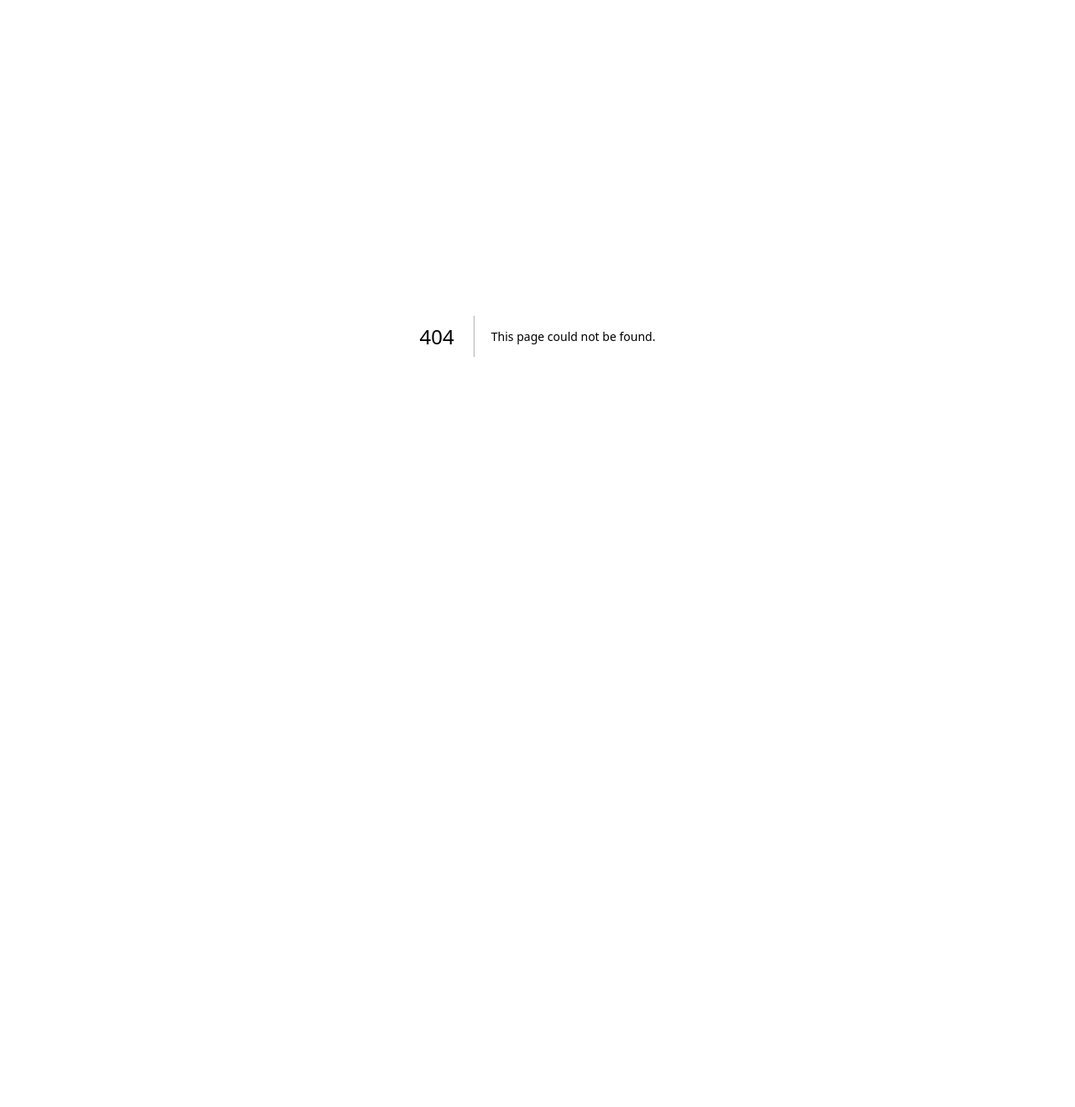
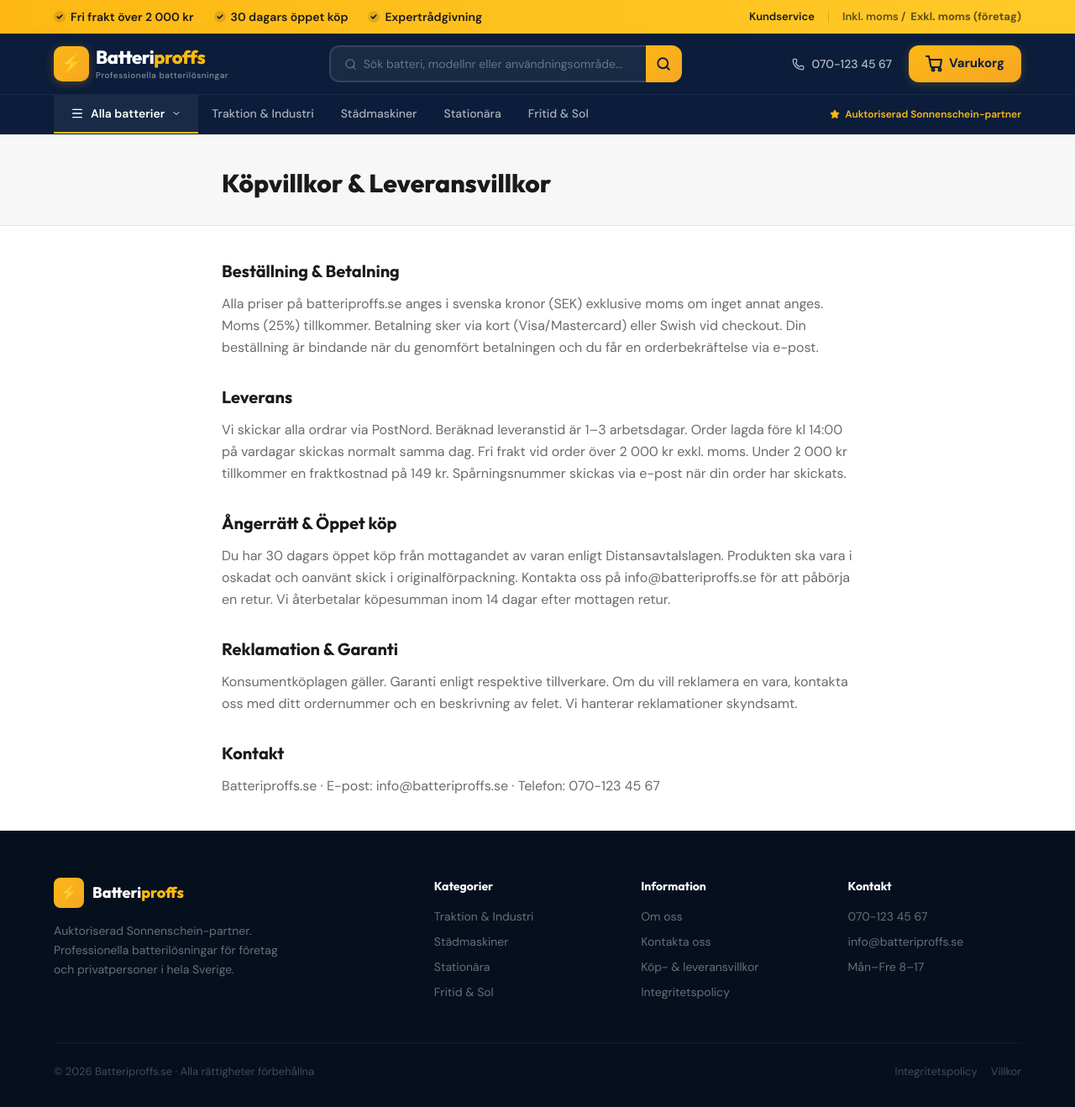
Before and after one commit to joelstolt/batteri, a Next.js app: page /villkor in a window 1280 px wide. Before the commit this address had no page. Shown: the whole page at 84% size. Before the commit the page ends 800 px from the top, so only its background shows below. Built offline with nearby package versions, Linux system fonts and the light colour scheme.

Commit message:
v5 - alla länkar fungerar, policysidor, CTA-knappar

```diff
--- /dev/null
+++ b/app/integritet/page.js
@@ -0,0 +1,48 @@
+import TopBar from "@/components/TopBar"
+import Header from "@/components/Header"
+import Footer from "@/components/Footer"
+
+export const metadata = {
+  title: "Integritetspolicy — Batteriproffs",
+}
+
+export default function IntegritetPage() {
+  return (
+    <>
+      <TopBar />
+      <Header />
+      <div className="bg-white">
+        <div className="border-b border-border bg-surface">
+          <div className="mx-auto max-w-[800px] px-4 pb-8 pt-10 sm:px-6">
+            <h1 className="font-heading text-3xl font-extrabold text-text-dark">Integritetspolicy</h1>
+          </div>
+        </div>
+        <div className="mx-auto max-w-[800px] px-4 py-10 sm:px-6">
+          <div className="flex flex-col gap-8 text-base leading-relaxed text-text-mid">
+            <div>
+              <h2 className="mb-3 font-heading text-xl font-bold text-text-dark">Vilka uppgifter vi samlar in</h2>
+              <p>Vi samlar in personuppgifter som du lämnar vid beställning: namn, e-post, telefonnummer, leveransadress och betalningsuppgifter. Vi samlar även in teknisk data via cookies för att förbättra din upplevelse på sajten.</p>
+            </div>
+            <div>
+              <h2 className="mb-3 font-heading text-xl font-bold text-text-dark">Hur vi använder uppgifterna</h2>
+              <p>Dina uppgifter används för att hantera din beställning, skicka orderbekräftelse och leveransinformation, samt kontakta dig vid frågor om din order. Vi delar aldrig dina uppgifter med tredje part i marknadsföringssyfte.</p>
+            </div>
+            <div>
+              <h2 className="mb-3 font-heading text-xl font-bold text-text-dark">Cookies</h2>
+              <p>Vi använder cookies för att webbplatsen ska fungera korrekt, för att spara din varukorg och för att analysera trafik. Du kan hantera cookies i din webbläsares inställningar.</p>
+            </div>
+            <div>
+              <h2 className="mb-3 font-heading text-xl font-bold text-text-dark">Dina rättigheter</h2>
+              <p>Enligt GDPR har du rätt att begära tillgång till, rättelse av eller radering av dina personuppgifter. Kontakta oss på info@batteriproffs.se för att utöva dina rättigheter.</p>
+            </div>
+            <div>
+              <h2 className="mb-3 font-heading text-xl font-bold text-text-dark">Kontakt</h2>
+              <p>Personuppgiftsansvarig: Batteriproffs.se · E-post: info@batteriproffs.se · Telefon: 070-123 45 67</p>
+            </div>
+          </div>
+        </div>
+      </div>
+      <Footer />
+    </>
+  )
+}
--- /dev/null
+++ b/app/villkor/page.js
@@ -0,0 +1,48 @@
+import TopBar from "@/components/TopBar"
+import Header from "@/components/Header"
+import Footer from "@/components/Footer"
+
+export const metadata = {
+  title: "Köpvillkor & Leveransvillkor — Batteriproffs",
+}
+
+export default function VillkorPage() {
+  return (
+    <>
+      <TopBar />
+      <Header />
+      <div className="bg-white">
+        <div className="border-b border-border bg-surface">
+          <div className="mx-auto max-w-[800px] px-4 pb-8 pt-10 sm:px-6">
+            <h1 className="font-heading text-3xl font-extrabold text-text-dark">Köpvillkor & Leveransvillkor</h1>
+          </div>
+        </div>
+        <div className="mx-auto max-w-[800px] px-4 py-10 sm:px-6">
+          <div className="flex flex-col gap-8 text-base leading-relaxed text-text-mid">
+            <div>
+              <h2 className="mb-3 font-heading text-xl font-bold text-text-dark">Beställning & Betalning</h2>
+              <p>Alla priser på batteriproffs.se anges i svenska kronor (SEK) exklusive moms om inget annat anges. Moms (25%) tillkommer. Betalning sker via kort (Visa/Mastercard) eller Swish vid checkout. Din beställning är bindande när du genomfört betalningen och du får en orderbekräftelse via e-post.</p>
+            </div>
+            <div>
+              <h2 className="mb-3 font-heading text-xl font-bold text-text-dark">Leverans</h2>
+              <p>Vi skickar alla ordrar via PostNord. Beräknad leveranstid är 1–3 arbetsdagar. Order lagda före kl 14:00 på vardagar skickas normalt samma dag. Fri frakt vid order över 2 000 kr exkl. moms. Under 2 000 kr tillkommer en fraktkostnad på 149 kr. Spårningsnummer skickas via e-post när din order har skickats.</p>
+            </div>
+            <div>
+              <h2 className="mb-3 font-heading text-xl font-bold text-text-dark">Ångerrätt & Öppet köp</h2>
+              <p>Du har 30 dagars öppet köp från mottagandet av varan enligt Distansavtalslagen. Produkten ska vara i oskadat och oanvänt skick i originalförpackning. Kontakta oss på info@batteriproffs.se för att påbörja en retur. Vi återbetalar köpesumman inom 14 dagar efter mottagen retur.</p>
+            </div>
+            <div>
+              <h2 className="mb-3 font-heading text-xl font-bold text-text-dark">Reklamation & Garanti</h2>
+              <p>Konsumentköplagen gäller. Garanti enligt respektive tillverkare. Om du vill reklamera en vara, kontakta oss med ditt ordernummer och en beskrivning av felet. Vi hanterar reklamationer skyndsamt.</p>
+            </div>
+            <div>
+              <h2 className="mb-3 font-heading text-xl font-bold text-text-dark">Kontakt</h2>
+              <p>Batteriproffs.se · E-post: info@batteriproffs.se · Telefon: 070-123 45 67</p>
+            </div>
+          </div>
+        </div>
+      </div>
+      <Footer />
+    </>
+  )
+}
--- a/components/BatteryFinder.jsx
+++ b/components/BatteryFinder.jsx
@@ -1,14 +1,15 @@
 "use client"
 
 import { useState } from "react"
+import { useRouter } from "next/navigation"
 import { motion, AnimatePresence } from "framer-motion"
-import { PHONE } from "@/lib/constants"
+import { PHONE, PHONE_LINK } from "@/lib/constants"
 
 const AREAS = [
-  { id: "traktion", label: "Traktion & Industri", icon: "🏗️", sub: "Truckar · Golfbilar · Bygg" },
-  { id: "stad", label: "Städmaskiner", icon: "🧹", sub: "Skurmaskiner · Poleringsmaskiner" },
-  { id: "stationart", label: "Stationära", icon: "🔋", sub: "Permobiler · Hissar · Larm" },
-  { id: "fritid", label: "Fritid & Solenergi", icon: "☀️", sub: "Husbil · Båt · Solceller" },
+  { id: "traktion", slug: "traktion-industri", label: "Traktion & Industri", icon: "🏗️", sub: "Truckar · Golfbilar · Bygg" },
+  { id: "stad", slug: "stadmaskiner", label: "Städmaskiner", icon: "🧹", sub: "Skurmaskiner · Poleringsmaskiner" },
+  { id: "stationart", slug: "stationara", label: "Stationära", icon: "🔋", sub: "Permobiler · Hissar · Larm" },
+  { id: "fritid", slug: "fritid-solenergi", label: "Fritid & Solenergi", icon: "☀️", sub: "Husbil · Båt · Solceller" },
 ]
 
 const VOLTAGES = [
@@ -24,6 +25,7 @@
   const [step, setStep] = useState(0)
   const [area, setArea] = useState(null)
   const [voltage, setVoltage] = useState(null)
+  const router = useRouter()
 
   const handleArea = (a) => { setArea(a); setTimeout(() => setStep(1), 150) }
   const handleVoltage = (v) => { setVoltage(v); setTimeout(() => setStep(2), 150) }
@@ -31,6 +33,12 @@
 
   const selectedArea = AREAS.find((a) => a.id === area)
   const resultCount = RESULT_COUNTS[area] || 2
+
+  const handleShowProducts = () => {
+    if (selectedArea) {
+      router.push(`/kategori/${selectedArea.slug}`)
+    }
+  }
 
   return (
     <motion.div
@@ -134,9 +142,15 @@
                 </p>
               </div>
               <div className="flex gap-2.5">
-                <button className="flex-1 rounded-[10px] bg-amber-bg px-5 py-3.5 text-sm font-bold text-navy transition-transform hover:-translate-y-px">
-                  {voltage === "vet-ej" ? `Ring ${PHONE}` : "Visa produkter"}
-                </button>
+                {voltage === "vet-ej" ? (
+                  <a href={`tel:${PHONE_LINK}`} className="flex flex-1 items-center justify-center rounded-[10px] bg-amber-bg px-5 py-3.5 text-sm font-bold text-navy transition-transform hover:-translate-y-px">
+                    Ring {PHONE}
+                  </a>
+                ) : (
+                  <button onClick={handleShowProducts} className="flex-1 rounded-[10px] bg-amber-bg px-5 py-3.5 text-sm font-bold text-navy transition-transform hover:-translate-y-px">
+                    Visa produkter
+                  </button>
+                )}
                 <button onClick={handleReset} className="rounded-[10px] border border-border bg-surface px-4 py-3.5 text-sm font-semibold text-text-dark hover:bg-border/50">
                   Sök igen
                 </button>
--- a/components/Footer.jsx
+++ b/components/Footer.jsx
@@ -9,7 +9,6 @@
       { label: "Städmaskiner", href: "/kategori/stadmaskiner" },
       { label: "Stationära", href: "/kategori/stationara" },
       { label: "Fritid & Sol", href: "/kategori/fritid-solenergi" },
-      { label: "Tillbehör", href: "/kategori/tillbehor" },
     ],
   },
   {
@@ -17,8 +16,8 @@
     links: [
       { label: "Om oss", href: "/om-oss" },
       { label: "Kontakta oss", href: "/kontakt" },
-      { label: "Leveransvillkor", href: "/leveransvillkor" },
-      { label: "Köpvillkor", href: "/kopvillkor" },
+      { label: "Köp- & leveransvillkor", href: "/villkor" },
+      { label: "Integritetspolicy", href: "/integritet" },
     ],
   },
   {
@@ -86,15 +85,12 @@
             © 2026 Batteriproffs.se · Alla rättigheter förbehållna
           </div>
           <div className="flex gap-4">
-            {["Integritetspolicy", "Cookies", "Villkor"].map((t) => (
-              <Link
-                key={t}
-                href="#"
-                className="text-[13px] text-white/25 transition-colors hover:text-white/50"
-              >
-                {t}
-              </Link>
-            ))}
+            <Link href="/integritet" className="text-[13px] text-white/25 transition-colors hover:text-white/50">
+              Integritetspolicy
+            </Link>
+            <Link href="/villkor" className="text-[13px] text-white/25 transition-colors hover:text-white/50">
+              Villkor
+            </Link>
           </div>
         </div>
       </div>
--- a/components/Header.jsx
+++ b/components/Header.jsx
@@ -142,11 +142,11 @@
         {/* Desktop nav row */}
         <div className="hidden border-t border-white/6 md:block">
           <div className="mx-auto flex h-[46px] max-w-[1200px] items-center px-6">
-            <button className="flex h-[46px] items-center gap-2 border-b-2 border-amber-bg bg-white/6 px-5 text-sm font-semibold text-white transition-colors hover:bg-white/10">
+            <Link href="/kategori/traktion-industri" className="flex h-[46px] items-center gap-2 border-b-2 border-amber-bg bg-white/6 px-5 text-sm font-semibold text-white transition-colors hover:bg-white/10">
               <Menu size={16} />
               Alla batterier
               <ChevronRight size={12} className="rotate-90" />
-            </button>
+            </Link>
 
             {NAV_CATEGORIES.map((item) => (
               <Link
@@ -210,13 +210,13 @@
 
             {/* Links */}
             <div className="border-b border-white/6 px-5 py-4">
-              <Link
-                href="#"
-                className="flex items-center gap-3 rounded-lg px-3 py-3 text-sm font-medium text-white/70 transition-colors hover:bg-white/6 hover:text-white"
+              <button
+                onClick={() => { setMobileMenuOpen(false); setSearchOpen(true) }}
+                className="flex w-full items-center gap-3 rounded-lg px-3 py-3 text-sm font-medium text-white/70 transition-colors hover:bg-white/6 hover:text-white"
               >
                 <Search size={16} />
                 Sök produkter
-              </Link>
+              </button>
               <a
                 href={`tel:${PHONE_LINK}`}
                 className="flex items-center gap-3 rounded-lg px-3 py-3 text-sm font-medium text-white/70 transition-colors hover:bg-white/6 hover:text-white"
--- a/components/Hero.jsx
+++ b/components/Hero.jsx
@@ -1,6 +1,7 @@
 "use client"
 
 import { motion } from "framer-motion"
+import Link from "next/link"
 import BatteryFinder from "./BatteryFinder"
 
 export default function Hero() {
@@ -39,11 +40,27 @@
             <span className="text-amber">för de som vet skillnaden</span>
           </h1>
 
-          <p className="mb-10 max-w-[480px] text-[17px] leading-relaxed text-text-mid">
+          <p className="mb-8 max-w-[480px] text-[17px] leading-relaxed text-text-mid">
             Traktionsbatterier för industrin. Gel-batterier för städmaskiner.
             Stationära lösningar för hissar och larm. Vi säljer inte allt till
             alla — vi säljer rätt batteri till dig.
           </p>
+
+          {/* CTA Buttons */}
+          <div className="mb-10 flex flex-wrap gap-3">
+            <Link
+              href="/kategori/traktion-industri"
+              className="rounded-xl bg-amber-bg px-7 py-3.5 font-heading text-sm font-bold text-navy shadow-sm transition-all hover:-translate-y-px hover:shadow-md sm:text-base"
+            >
+              Utforska sortimentet
+            </Link>
+            <Link
+              href="/kontakt"
+              className="rounded-xl border border-border bg-white px-7 py-3.5 font-heading text-sm font-bold text-text-dark transition-all hover:-translate-y-px hover:border-border-dark hover:shadow-sm sm:text-base"
+            >
+              Kontakta oss
+            </Link>
+          </div>
 
           {/* Stats */}
           <div className="flex flex-wrap gap-8">
--- a/components/TopBar.jsx
+++ b/components/TopBar.jsx
@@ -1,10 +1,11 @@
+import Link from "next/link"
 import { USPS } from "@/lib/constants"
 
 export default function TopBar() {
   return (
     <div className="bg-gradient-to-r from-amber-bg to-amber-light text-text-dark">
       <div className="mx-auto flex max-w-[1200px] items-center justify-between px-4 py-2 sm:px-6 sm:py-2.5">
-        {/* USPs — scroll on mobile */}
+        {/* USPs */}
         <div className="flex items-center gap-4 overflow-x-auto text-xs font-semibold sm:gap-6 sm:text-sm">
           {USPS.map((text, i) => (
             <span key={i} className="flex shrink-0 items-center gap-1.5">
@@ -17,15 +18,15 @@
           ))}
         </div>
 
-        {/* Right links — hidden on mobile */}
+        {/* Right links */}
         <div className="hidden items-center gap-4 text-[13px] font-semibold sm:flex">
-          <a href="#" className="flex items-center gap-1.5 transition-opacity hover:opacity-70">
+          <Link href="/kontakt" className="flex items-center gap-1.5 transition-opacity hover:opacity-70">
             Kundservice
-          </a>
+          </Link>
           <span className="h-3.5 w-px bg-black/15" />
-          <a href="#" className="flex items-center gap-1.5 transition-opacity hover:opacity-70">
-            Företag (exkl. moms)
-          </a>
+          <span className="flex items-center gap-1.5 opacity-70">
+            Inkl. moms / <strong>Exkl. moms (företag)</strong>
+          </span>
         </div>
       </div>
     </div>
--- a/lib/constants.js
+++ b/lib/constants.js
@@ -9,7 +9,6 @@
   { label: "Städmaskiner", slug: "stadmaskiner" },
   { label: "Stationära", slug: "stationara" },
   { label: "Fritid & Sol", slug: "fritid-solenergi" },
-  { label: "Tillbehör", slug: "tillbehor" },
 ]
 
 export const CATEGORIES = [
```
